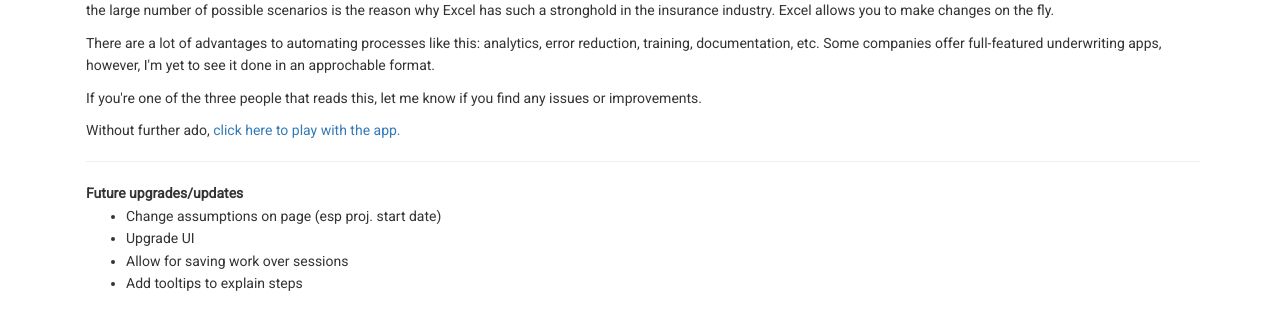
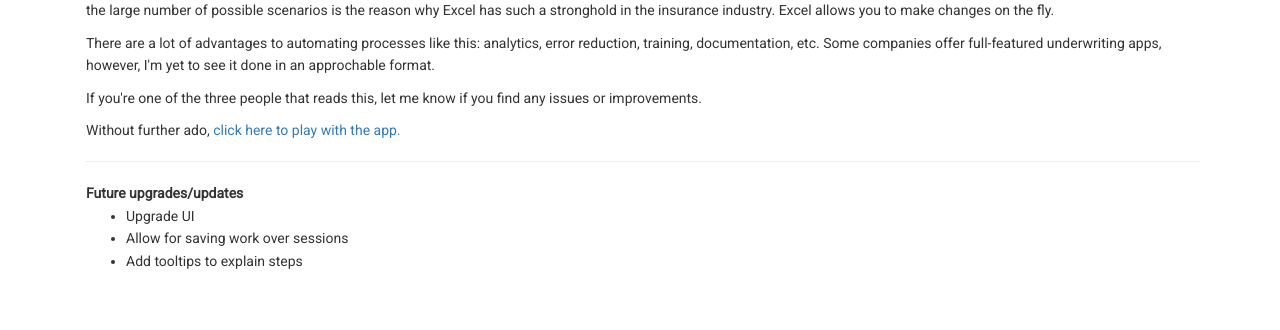
Before and after one commit to dikee/ercot, a Flask app: page /writing/uwonmind in a window 1280 px wide. Shown: the part 310-640 px from the top of the page. Run offline with Flask 2, Linux system fonts and the light colour scheme; some libraries are stand-ins or nearby versions; some web fonts are replaced.

Commit message:
delete to-do line

```diff
--- a/myapp/templates/uwonmind.html
+++ b/myapp/templates/uwonmind.html
@@ -33,7 +33,6 @@
 			<hr>
 			<b>Future upgrades/updates</b>
 			<ul>
-				<li> Change assumptions on page (esp proj. start date) </li>
 				<li> Upgrade UI </li>
 				<li> Allow for saving work over sessions </li>
 				<li> Add tooltips to explain steps </li>
```
